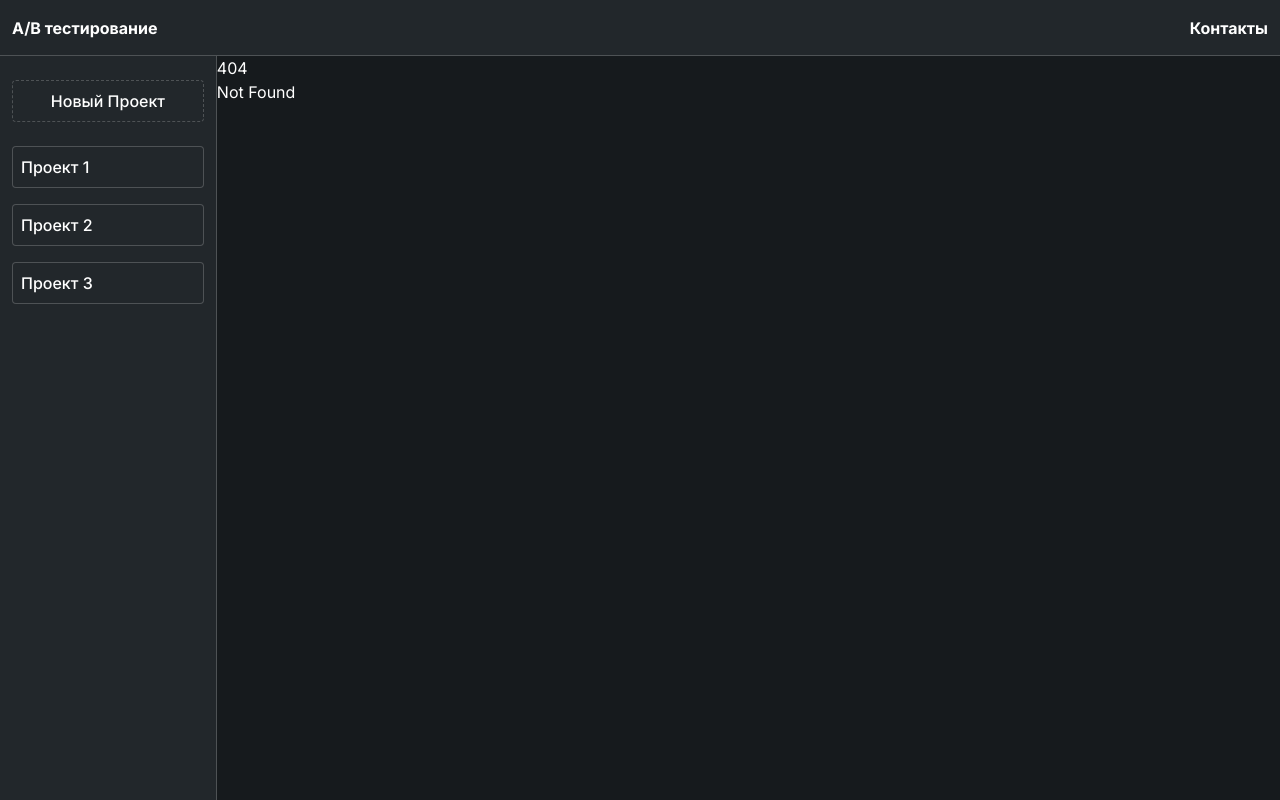
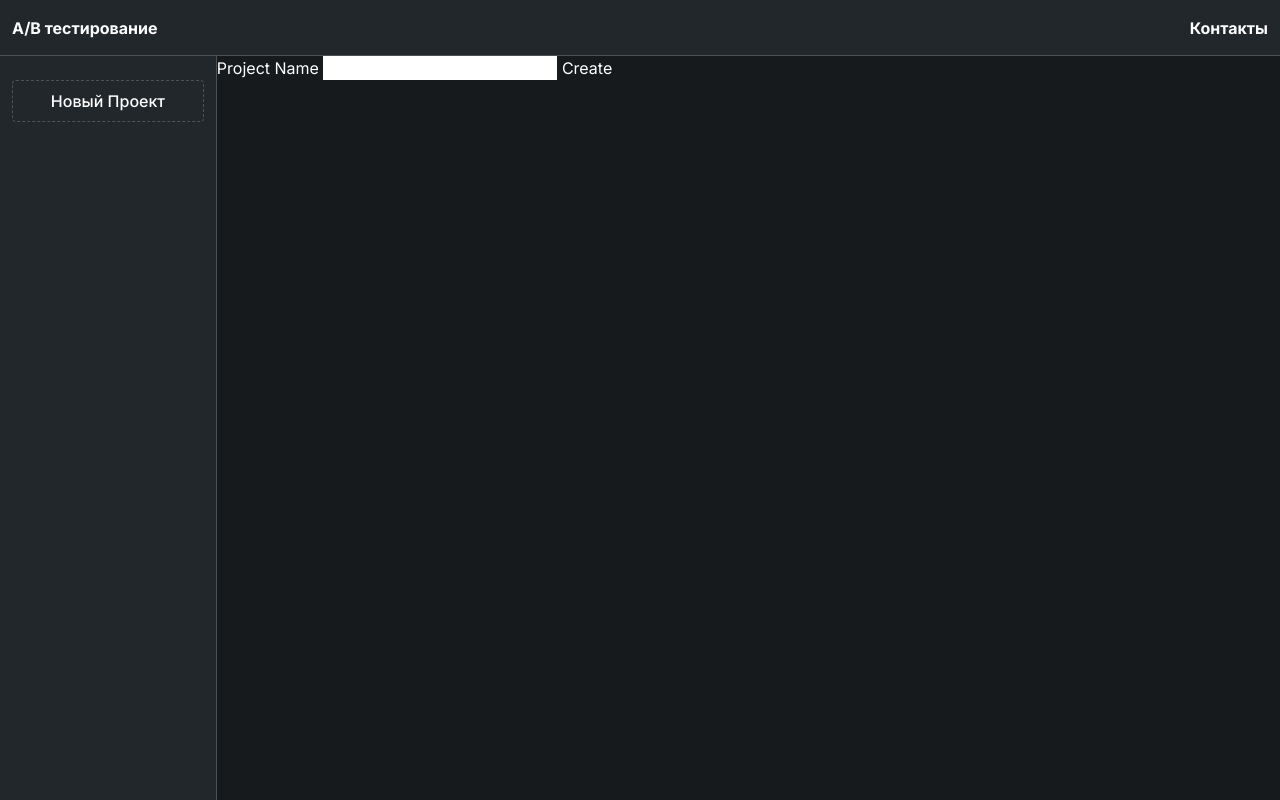
Before and after one commit to ialexi-bl/testing, a SvelteKit app: page /create in a window 1280 px wide. Before the commit this address had no page. Built offline with nearby package versions, Linux system fonts and the light colour scheme.

Commit message:
- add Projects as a simple db

```diff
--- /dev/null
+++ b/src/lib/server/database.ts
@@ -0,0 +1,19 @@
+import type {Project} from '$lib/types/project'
+
+const db: Project[] = []
+
+export const getProjects = () => [...db]
+
+export const createProject = (name: string, configuration: unknown) => {
+    const id = `${getProjects().length + 1}`
+    const status = 'created'
+    db.push({id, name, status, configuration})
+}
+
+export const hasProject = (id: string) => {
+    return db.some((p) => p.id === id)
+}
+
+export const getProject = (id: string): Project | undefined => {
+    return db.find((p) => p.id === id)
+}
--- /dev/null
+++ b/src/lib/types/project.ts
@@ -0,0 +1,17 @@
+interface ProjectBase {
+    id: string
+    name: string
+}
+
+interface CreatedProject extends ProjectBase {
+    status: 'created'
+    configuration: unknown // TODO: add data from creation form here
+}
+
+interface StartedProject extends ProjectBase {
+    status: 'started'
+    configuration: unknown
+    data: unknown // TODO: add generated data here
+}
+
+export type Project = CreatedProject | StartedProject
--- /dev/null
+++ b/src/routes/+layout.server.ts
@@ -0,0 +1,7 @@
+import type {LayoutServerLoad} from './$types'
+import {getProjects} from '$lib/server/database'
+
+export const load: LayoutServerLoad = () => {
+    const projects = getProjects()
+    return {projects}
+}
--- a/src/routes/+layout.svelte
+++ b/src/routes/+layout.svelte
@@ -1,17 +1,8 @@
 <script lang="ts">
     import '../app.css'
-    interface Project {
-        id: string
-        name: string
-    }
-    const projects: Project[] = Array(3)
-        .fill(null)
-        .map((_, i) => ({
-            id: `${i + 1}`,
-            name: `Проект ${i + 1}`,
-        }))
-
     import {page} from '$app/stores'
+    import type {LayoutData} from './$types'
+    export let data: LayoutData
 
     $: id = $page.params.id as string | undefined
 </script>
@@ -27,10 +18,10 @@
         <nav
             class="w-64 bg-primary border-r border-white/20 flex flex-col justify-start items-center px-3"
         >
-            <a href="/" class="side-panel-btn-idle mt-6 mb-4 text-center border-dashed"
-                >Новый Проект</a
-            >
-            {#each projects as project (project.id)}
+            <a href="/create" class="side-panel-btn-idle mt-6 mb-4 text-center border-dashed">
+                Новый Проект
+            </a>
+            {#each data.projects as project (project.id)}
                 <a
                     href={`/projects/${project.id}`}
                     class="my-2 text-left"
--- /dev/null
+++ b/src/routes/create/+page.server.ts
@@ -0,0 +1,12 @@
+import type {Actions} from './$types'
+import {createProject} from '$lib/server/database'
+
+export const actions = {
+    default: async (event) => {
+        const data = await event.request.formData()
+        const name = data.get('name') as string | null
+        if (name !== null) {
+            createProject(name, null)
+        }
+    },
+} satisfies Actions
--- /dev/null
+++ b/src/routes/create/+page.svelte
@@ -0,0 +1,10 @@
+<script lang="ts">
+</script>
+
+<form method="POST">
+    <label>
+        Project Name
+        <input name="name" type="text" class="text-black" />
+    </label>
+    <button>Create</button>
+</form>
--- /dev/null
+++ b/src/routes/projects/[id]/+page.server.ts
@@ -0,0 +1,9 @@
+import {error} from '@sveltejs/kit'
+import type {PageServerLoad} from './$types'
+import {getProject} from '$lib/server/database'
+
+export const load: PageServerLoad = ({params}) => {
+    const project = getProject(params.id)
+    if (project !== undefined) return {project}
+    throw error(404, 'Not found')
+}
--- a/src/routes/projects/[id]/+page.svelte
+++ b/src/routes/projects/[id]/+page.svelte
@@ -4,4 +4,6 @@
     export let data: PageData
 </script>
 
-<h1>{data.title}</h1>
+<h1>{data.project.id}</h1>
+<h1>{data.project.name}</h1>
+<h1>{data.project.status}</h1>
--- a/src/routes/projects/[id]/+page.ts
+++ /dev/null
@@ -1,11 +0,0 @@
-import {error} from '@sveltejs/kit'
-import type {PageLoad} from './$types'
-
-export const load: PageLoad = ({params}) => {
-    const isValidId = true // TODO: add validation
-    if (isValidId)
-        return {
-            title: `Project ${params.id}`,
-        }
-    throw error(404, 'Not found')
-}
```
Also changed, not shown: src/lib/types/metrics.ts (renamed from src/lib/metrics.ts).
